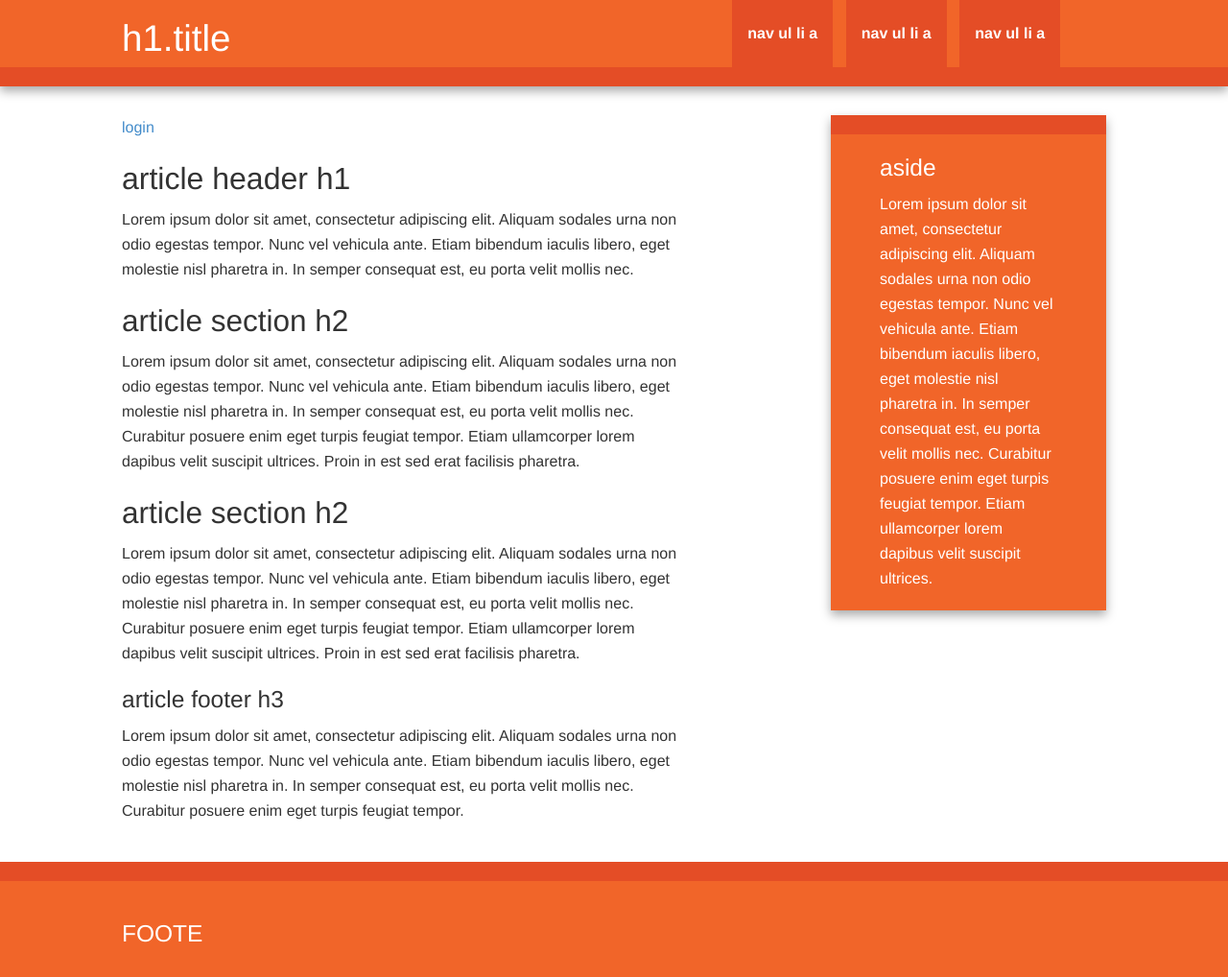
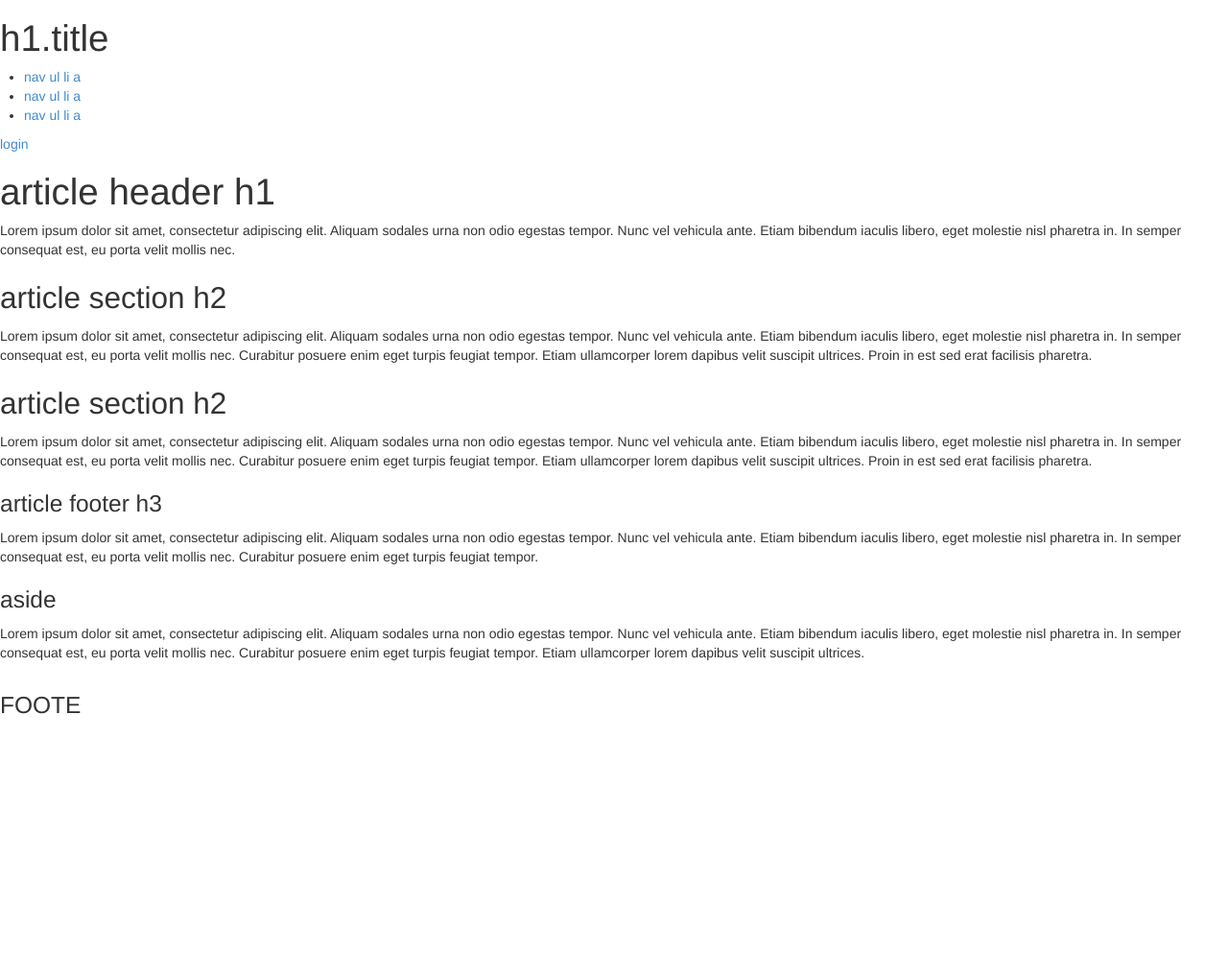
Before and after one commit to akinoniku/episodeget, a Django app: page /i in a window 1280 px wide. Shown: the whole page at 96% size. After the commit the page ends 744 px from the top, so only its background shows below. Run offline with Django 3.2, Linux system fonts and the light colour scheme; parts of the project's set-up code (start-up, migrations or seed data) failed here and were passed over; some libraries are stand-ins or nearby versions.

Commit message:
template

```diff
--- a/static/css/main.css
+++ b/static/css/main.css
@@ -1,268 +1,3 @@
-/* ==========================================================================
-   HTML5 Boilerplate styles - h5bp.com (generated via initializr.com)
-   ========================================================================== */
-
-html,
-button,
-input,
-select,
-textarea {
-    color: #222;
-}
-
-body {
-    font-size: 1em;
-    line-height: 1.4;
-}
-
-::-moz-selection {
-    background: #b3d4fc;
-    text-shadow: none;
-}
-
-::selection {
-    background: #b3d4fc;
-    text-shadow: none;
-}
-
-hr {
-    display: block;
-    height: 1px;
-    border: 0;
-    border-top: 1px solid #ccc;
-    margin: 1em 0;
-    padding: 0;
-}
-
-img {
-    vertical-align: middle;
-}
-
-fieldset {
-    border: 0;
-    margin: 0;
-    padding: 0;
-}
-
-textarea {
-    resize: vertical;
-}
-
-.chromeframe {
-    margin: 0.2em 0;
-    background: #ccc;
-    color: #000;
-    padding: 0.2em 0;
-}
-
-
-/* ===== Initializr Styles ==================================================
-   Author: Jonathan Verrecchia - verekia.com/initializr/responsive-template
-   ========================================================================== */
-
-body {
-    font: 16px/26px Helvetica, Helvetica Neue, Arial;
-}
-
-.wrapper {
-    width: 90%;
-    margin: 0 5%;
-}
-
-/* ===================
-    ALL: Orange Theme
-   =================== */
-
-.header-container {
-    border-bottom: 20px solid #e44d26;
-}
-
-.footer-container,
-.main aside {
-    border-top: 20px solid #e44d26;
-}
-
-.header-container,
-.footer-container,
-.main aside {
-    background: #f16529;
-}
-
-.title {
-    color: white;
-}
-
-/* ==============
-    MOBILE: Menu
-   ============== */
-
-nav ul {
-    margin: 0;
-    padding: 0;
-}
-
-nav a {
-    display: block;
-    margin-bottom: 10px;
-    padding: 15px 0;
-
-    text-align: center;
-    text-decoration: none;
-    font-weight: bold;
-
-    color: white;
-    background: #e44d26;
-}
-
-nav a:hover,
-nav a:visited {
-    color: white;
-}
-
-nav a:hover {
-    text-decoration: underline;
-}
-
-/* ==============
-    MOBILE: Main
-   ============== */
-
-.main {
-    padding: 30px 0;
-}
-
-.main article h1 {
-    font-size: 2em;
-}
-
-.main aside {
-    color: white;
-    padding: 0px 5% 10px;
-}
-
-.footer-container footer {
-    color: white;
-    padding: 20px 0;
-}
-
-/* ===============
-    ALL: IE Fixes
-   =============== */
-
-.ie7 .title {
-    padding-top: 20px;
-}
-
-/* ==========================================================================
-   Author's custom styles
-   ========================================================================== */
-
-
-
-
-
-
-
-
-
-
-
-
-
-
-
-/* ==========================================================================
-   Media Queries
-   ========================================================================== */
-
-@media only screen and (min-width: 480px) {
-
-/* ====================
-    INTERMEDIATE: Menu
-   ==================== */
-
-    nav a {
-        float: left;
-        width: 27%;
-        margin: 0 1.7%;
-        padding: 25px 2%;
-        margin-bottom: 0;
-    }
-
-    nav li:first-child a {
-        margin-left: 0;
-    }
-
-    nav li:last-child a {
-        margin-right: 0;
-    }
-
-/* ========================
-    INTERMEDIATE: IE Fixes
-   ======================== */
-
-    nav ul li {
-        display: inline;
-    }
-
-    .oldie nav a {
-        margin: 0 0.7%;
-    }
-}
-
-@media only screen and (min-width: 768px) {
-
-/* ====================
-    WIDE: CSS3 Effects
-   ==================== */
-
-    .header-container,
-    .main aside {
-        -webkit-box-shadow: 0 5px 10px #aaa;
-           -moz-box-shadow: 0 5px 10px #aaa;
-                box-shadow: 0 5px 10px #aaa;
-    }
-
-/* ============
-    WIDE: Menu
-   ============ */
-
-    .title {
-        float: left;
-    }
-
-    nav {
-        float: right;
-        width: 38%;
-    }
-
-/* ============
-    WIDE: Main
-   ============ */
-
-    .main article {
-        float: left;
-        width: 57%;
-    }
-
-    .main aside {
-        float: right;
-        width: 28%;
-    }
-}
-
-@media only screen and (min-width: 1140px) {
-
-/* ===============
-    Maximal Width
-   =============== */
-
-    .wrapper {
-        width: 1026px; /* 1140px - 10% for margins */
-        margin: 0 auto;
-    }
-}
-
 /* ==========================================================================
    Helper classes
    ========================================================================== */
@@ -324,74 +59,3 @@ nav a:hover {
 .clearfix {
     *zoom: 1;
 }
-
-/* ==========================================================================
-   Print styles
-   ========================================================================== */
-
-@media print {
-    * {
-        background: transparent !important;
-        color: #000 !important; /* Black prints faster: h5bp.com/s */
-        box-shadow: none !important;
-        text-shadow: none !important;
-    }
-
-    a,
-    a:visited {
-        text-decoration: underline;
-    }
-
-    a[href]:after {
-        content: " (" attr(href) ")";
-    }
-
-    abbr[title]:after {
-        content: " (" attr(title) ")";
-    }
-
-    /*
-     * Don't show links for images, or javascript/internal links
-     */
-
-    .ir a:after,
-    a[href^="javascript:"]:after,
-    a[href^="#"]:after {
-        content: "";
-    }
-
-    pre,
-    blockquote {
-        border: 1px solid #999;
-        page-break-inside: avoid;
-    }
-
-    thead {
-        display: table-header-group; /* h5bp.com/t */
-    }
-
-    tr,
-    img {
-        page-break-inside: avoid;
-    }
-
-    img {
-        max-width: 100% !important;
-    }
-
-    @page {
-        margin: 0.5cm;
-    }
-
-    p,
-    h2,
-    h3 {
-        orphans: 3;
-        widows: 3;
-    }
-
-    h2,
-    h3 {
-        page-break-after: avoid;
-    }
-}
--- a/templates/front_end/index.html
+++ b/templates/front_end/index.html
@@ -7,11 +7,11 @@
     <head>
         <meta charset="utf-8">
         <meta http-equiv="X-UA-Compatible" content="IE=edge,chrome=1">
-        <title></title>
+        <title>{% block title %}Test {% endblock title %}</title>
         <meta name="description" content="">
         <meta name="viewport" content="width=device-width, initial-scale=1.0">
+        <link rel="stylesheet" href="{% static "css/main.css" %}">
         <link rel="stylesheet" href="{% static "css/bootstrap.css" %}">
-        <link rel="stylesheet" href="{% static "css/main.css" %}">
 
         <script src="{% static "js/vendor/modernizr-2.6.2-respond-1.1.0.min.js" %}"></script>
     </head>
```
Also changed, not shown: feeds_analysis/models.py (+3 -4 lines).
